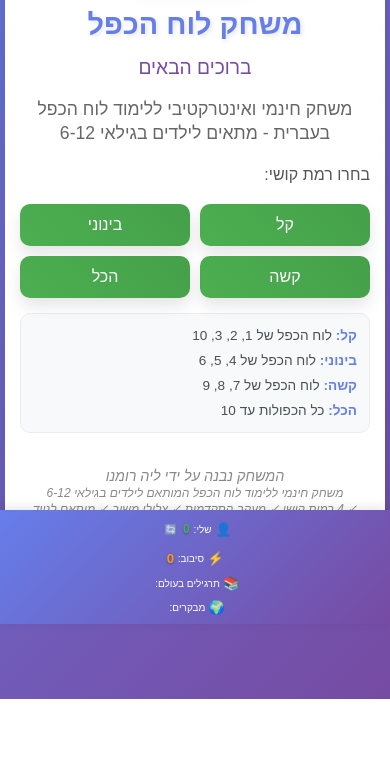
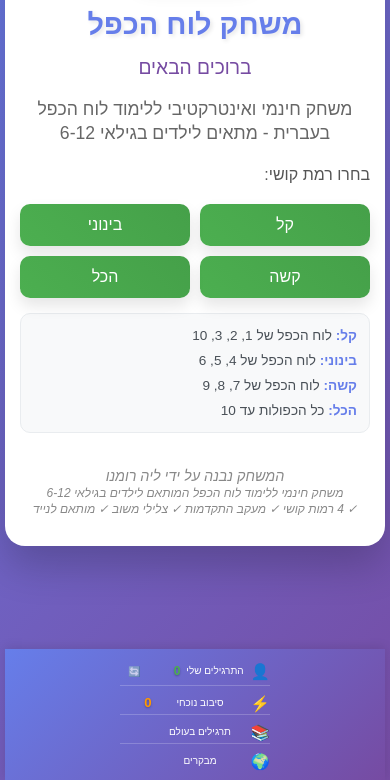
Before and after one commit to lia-romano/MultTable, a website: page index.html in a window 390 px wide. Shown: the part 220-1000 px from the top of the page. Before the commit the page ends 919 px from the top, so only its background shows below. Drawn offline with Linux system fonts and the light colour scheme.

Commit message:
Add files via upload

```diff
--- a/index.html
+++ b/index.html
@@ -246,7 +246,7 @@
                 <span class="counter-icon">👤</span>
                 <span class="counter-text">
                     <span class="counter-text-full">התרגילים שלי (במכשיר זה): </span>
-                    <span class="counter-text-short">שלי: </span>
+                    <span class="counter-text-short">התרגילים שלי</span>
                 </span>
                 <span id="personal-count" class="counter-number personal">0</span>
                 <button id="reset-personal" class="reset-btn" onclick="resetPersonalCount()" title="איפוס מונה אישי">🔄</button>
@@ -256,7 +256,7 @@
                 <span class="counter-icon">⚡</span>
                 <span class="counter-text">
                     <span class="counter-text-full">תרגילים בסיבוב זה: </span>
-                    <span class="counter-text-short">סיבוב: </span>
+                    <span class="counter-text-short">סיבוב נוכחי</span>
                 </span>
                 <span id="session-count" class="counter-number session">0</span>
             </div>
@@ -265,7 +265,7 @@
                 <span class="counter-icon">📚</span>
                 <span class="counter-text">
                     <span class="counter-text-full">תרגילים בעולם: </span>
-                    <span class="counter-text-short">תרגילים בעולם: </span>
+                    <span class="counter-text-short">תרגילים בעולם</span>
                 </span>
                 <span id="exercise-counter-container" class="counter-number">
                     <script type="text/javascript" src="https://freevisitorcounters.com/en/home/counter/1363237/t/3"></script>
@@ -276,7 +276,7 @@
                 <span class="counter-icon">🌍</span>
                 <span class="counter-text">
                     <span class="counter-text-full">מבקרים בעולם: </span>
-                    <span class="counter-text-short">מבקרים: </span>
+                    <span class="counter-text-short">מבקרים</span>
                 </span>
                 <span class="counter-number">
                     <script type="text/javascript" src="https://freevisitorcounters.com/en/home/counter/1363236/t/3"></script>
--- a/src/css/styles.css
+++ b/src/css/styles.css
@@ -1166,47 +1166,49 @@ body {
 
 /* Visitor Counter Styles */
 .visitor-counter {
-    position: fixed;
-    bottom: 0;
-    left: 0;
-    right: 0;
     background: linear-gradient(135deg, #667eea 0%, #764ba2 100%);
     color: white;
     font-size: 14px;
     text-align: center;
     box-shadow: 0 -2px 10px rgba(0, 0, 0, 0.1);
-    z-index: 1000;
     direction: rtl;
     display: flex;
     align-items: center;
     justify-content: center;
-    height: 40px;
-    padding: 0;
-    margin: 0;
+    height: auto;
+    min-height: 80px;
+    padding: 8px 0;
+    margin: 20px 0 0 0;
 }
 
 .counter-container {
     display: flex;
     justify-content: center;
     align-items: center;
-    gap: 15px;
+    gap: 8px;
     max-width: 1200px;
     padding: 0 20px;
-    flex-wrap: wrap;
+    flex-direction: column;
     height: 100%;
 }
 
 .counter-item {
     display: flex;
     align-items: center;
-    gap: 5px;
+    gap: 8px;
     line-height: 1.2;
+    padding: 4px 0;
+    width: 100%;
+    justify-content: center;
+    border-bottom: 1px solid rgba(255, 255, 255, 0.2);
+}
+
+.counter-item:last-child {
+    border-bottom: none;
 }
 
 .counter-separator {
-    color: rgba(255, 255, 255, 0.6);
-    font-size: 16px;
-    font-weight: bold;
+    display: none;
 }
 
 .counter-icon {
@@ -1296,7 +1298,7 @@ body {
 
 /* Add bottom padding to body to account for fixed footer */
 body {
-    padding-bottom: 50px;
+    padding-bottom: 20px;
 }
 
 /* Tablet responsive for visitor counter */
@@ -1321,27 +1323,35 @@ body {
 /* Mobile responsive for visitor counter */
 @media (max-width: 575px) {
     .visitor-counter {
-        font-size: 10px;
+        font-size: 11px;
         height: auto;
-        min-height: 60px;
+        min-height: 80px;
         padding: 8px 0;
     }
 
     .counter-container {
         padding: 0 10px;
-        gap: 8px;
+        gap: 6px;
         flex-direction: column;
         justify-content: center;
-        align-items: stretch;
+        align-items: center;
     }
 
     .counter-item {
-        gap: 4px;
+        gap: 6px;
         text-align: center;
         line-height: 1.2;
         justify-content: center;
-        padding: 2px 0;
-        flex-wrap: wrap;
+        padding: 4px 0;
+        display: flex;
+        flex-direction: row;
+        align-items: center;
+        width: 100%;
+        border-bottom: 1px solid rgba(255, 255, 255, 0.2);
+    }
+
+    .counter-item:last-child {
+        border-bottom: none;
     }
 
     .counter-separator {
@@ -1352,6 +1362,64 @@ body {
         font-size: 10px;
         line-height: 1.2;
         text-align: center;
+        flex: 1;
+    }
+
+    .counter-text-full {
+        display: none;
+    }
+
+    .counter-text-short {
+        display: inline;
+    }
+
+    .counter-icon {
+        font-size: 14px;
+        min-width: 20px;
+    }
+
+    .counter-number {
+        font-size: 12px;
+        font-weight: bold;
+        min-width: 30px;
+        text-align: center;
+    }
+
+    .reset-btn {
+        font-size: 10px;
+        margin-left: 4px;
+        min-width: 20px;
+    }
+
+    body {
+        padding-bottom: 20px;
+    }
+}
+
+/* Extra small screens (very small phones) */
+@media (max-width: 360px) {
+    .visitor-counter {
+        font-size: 10px;
+        height: auto;
+        min-height: 90px;
+        padding: 6px 0;
+    }
+
+    .counter-container {
+        padding: 0 8px;
+        gap: 4px;
+        flex-direction: column;
+    }
+
+    .counter-item {
+        gap: 4px;
+        padding: 3px 0;
+        flex-direction: row;
+    }
+
+    .counter-text {
+        font-size: 9px;
+        flex: 1;
     }
 
     .counter-text-full {
@@ -1364,71 +1432,22 @@ body {
 
     .counter-icon {
         font-size: 12px;
-    }
-
-    .counter-number {
-        font-size: 12px;
-        font-weight: bold;
-    }
-
-    .reset-btn {
-        font-size: 10px;
-        margin-left: 3px;
-    }
-
-    body {
-        padding-bottom: 70px;
-    }
-}
-
-/* Extra small screens (very small phones) */
-@media (max-width: 360px) {
-    .visitor-counter {
-        font-size: 9px;
-        height: auto;
-        min-height: 75px;
-        padding: 5px 0;
-    }
-
-    .counter-container {
-        padding: 0 5px;
-        gap: 6px;
-    }
-
-    .counter-item {
-        gap: 3px;
-        padding: 3px 0;
-    }
-
-    .counter-text {
-        font-size: 9px;
-        max-width: 100%;
-        word-wrap: break-word;
-    }
-
-    .counter-text-full {
-        display: none;
-    }
-
-    .counter-text-short {
-        display: inline;
-    }
-
-    .counter-icon {
-        font-size: 10px;
+        min-width: 18px;
     }
 
     .counter-number {
         font-size: 10px;
+        min-width: 25px;
     }
 
     .reset-btn {
         font-size: 8px;
-        padding: 1px;
-        margin-left: 2px;
+        padding: 1px 2px;
+        margin-left: 3px;
+        min-width: 18px;
     }
 
     body {
-        padding-bottom: 80px;
+        padding-bottom: 20px;
     }
 }
```
